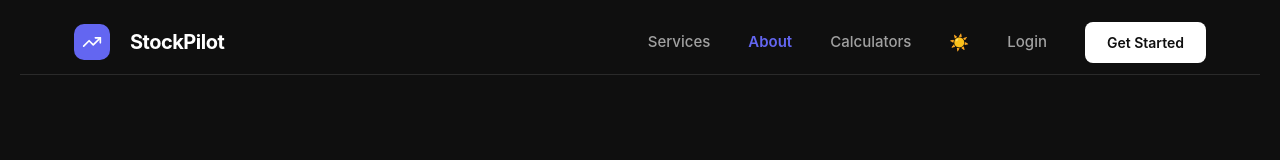
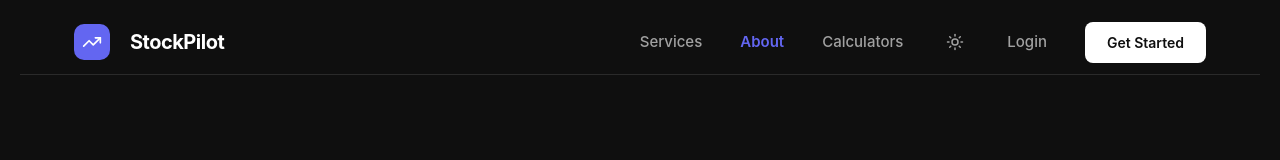
Before and after one commit to Mritunjaypratapsinghh/stockpilot, a Next.js app in the folder frontend/: page /about in a window 1280 px wide. Shown: the top 160 px of the page. Built offline with nearby package versions, Linux system fonts and the light colour scheme.

Commit message:
fix: replace emoji theme toggle with Lucide Sun/Moon icons

```diff
--- a/frontend/src/components/PublicLayout.js
+++ b/frontend/src/components/PublicLayout.js
@@ -1,7 +1,7 @@
 'use client';
 import Link from 'next/link';
 import { usePathname } from 'next/navigation';
-import { TrendingUp, Menu, X } from 'lucide-react';
+import { TrendingUp, Menu, X, Sun, Moon } from 'lucide-react';
 import { useState, useEffect } from 'react';
 
 const navLinks = [
@@ -45,7 +45,7 @@ export default function PublicLayout({ children }) {
             {navLinks.map(l => (
               <Link key={l.href} href={l.href} className={`pub-nav-link ${pathname === l.href ? 'active' : ''}`}>{l.label}</Link>
             ))}
-            <button onClick={toggleTheme} className="pub-nav-link" style={{ background: 'none', border: 'none', cursor: 'pointer', font: 'inherit' }}>{theme === 'dark' ? '☀️' : '🌙'}</button>
+            <button onClick={toggleTheme} className="pub-nav-link" style={{ background: 'none', border: 'none', cursor: 'pointer', font: 'inherit', display: 'flex', alignItems: 'center' }}>{theme === 'dark' ? <Sun style={{ width: 18, height: 18 }} /> : <Moon style={{ width: 18, height: 18 }} />}</button>
             {loggedIn ? (
               <Link href="/" className="pub-btn-primary">Dashboard</Link>
             ) : (
```
